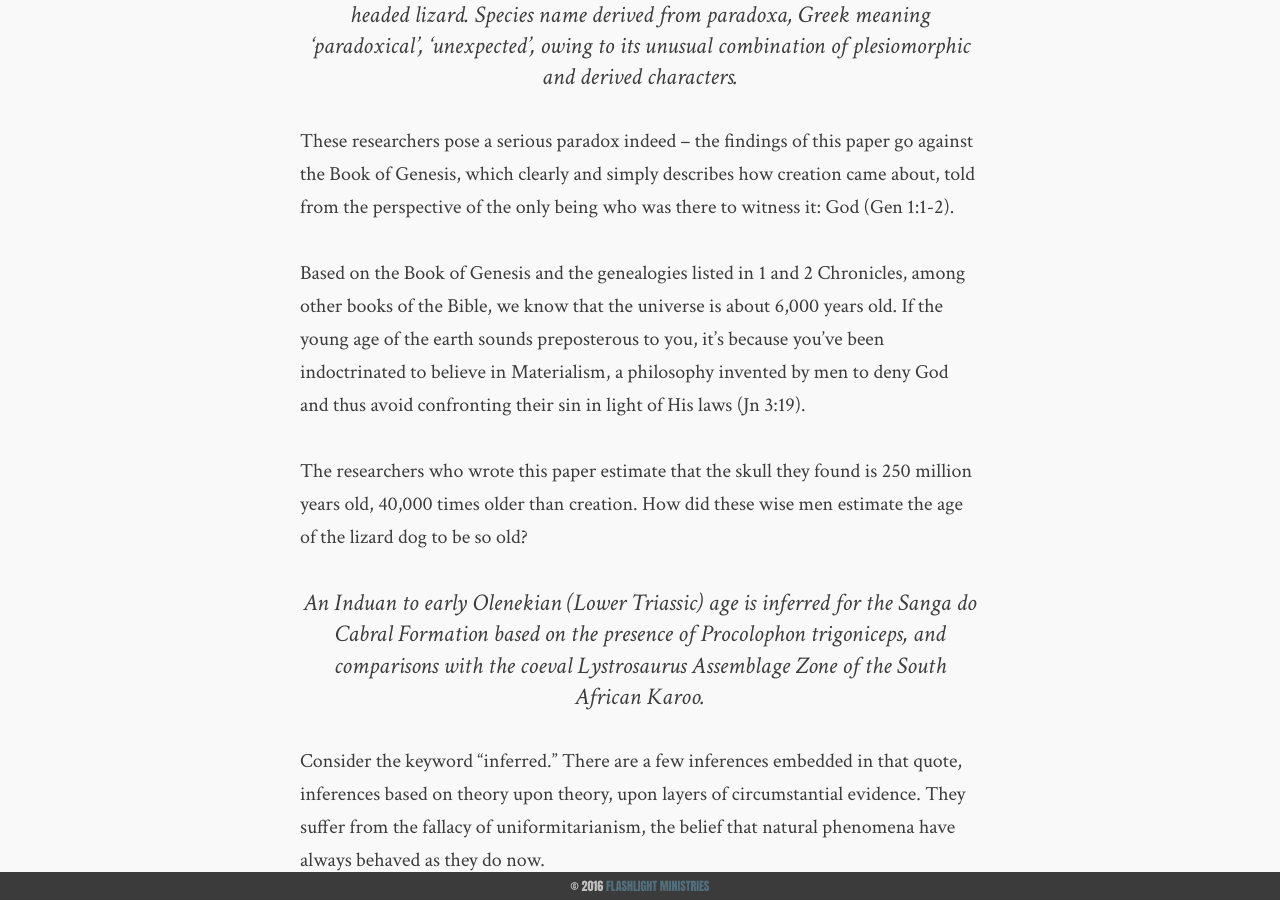
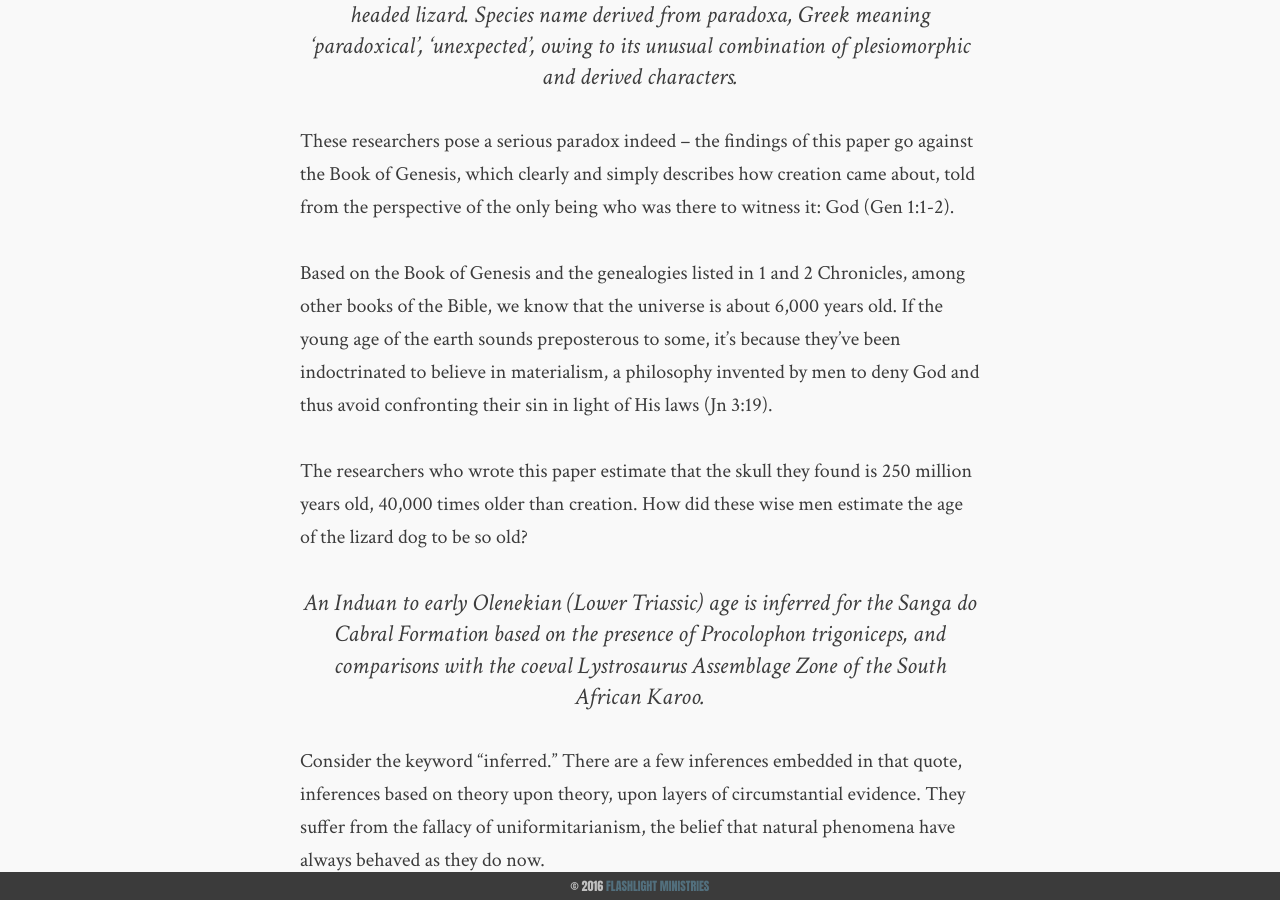
Before and after one commit to flashlightministries/oilforlight, a Jekyll site: the page built from _posts/2016-03-16-men-claim-lizard-predates-creation.md, in a window 1280 px wide and 900 px high, scrolled down 1205 px. Built offline with Jekyll 4.4.1, drawn with Linux system fonts in a browser that asks for light colours; comment, search, counter and statistics services are not loaded.

Commit message:
articles

```diff
--- a/_posts/2016-03-16-men-claim-lizard-predates-creation.md
+++ b/_posts/2016-03-16-men-claim-lizard-predates-creation.md
@@ -21,7 +21,7 @@ They call this creature Teyujagua paradoxa:
 
 These researchers pose a serious paradox indeed -- the findings of this paper go against the Book of Genesis, which clearly and simply describes how creation came about, told from the perspective of the only being who was there to witness it: God (Gen 1:1-2).
 
-Based on the Book of Genesis and the genealogies listed in 1 and 2 Chronicles, among other books of the Bible, we know that the universe is about 6,000 years old.  If the young age of the earth sounds preposterous to you, it's because you've been indoctrinated to believe in Materialism, a philosophy invented by men to deny God and thus avoid confronting their sin in light of His laws (Jn 3:19).
+Based on the Book of Genesis and the genealogies listed in 1 and 2 Chronicles, among other books of the Bible, we know that the universe is about 6,000 years old.  If the young age of the earth sounds preposterous to some, it's because they've been indoctrinated to believe in materialism, a philosophy invented by men to deny God and thus avoid confronting their sin in light of His laws (Jn 3:19).
 
 The researchers who wrote this paper estimate that the skull they found is 250 million years old, 40,000 times older than creation.  How did these wise men estimate the age of the lizard dog to be so old?
 
```
